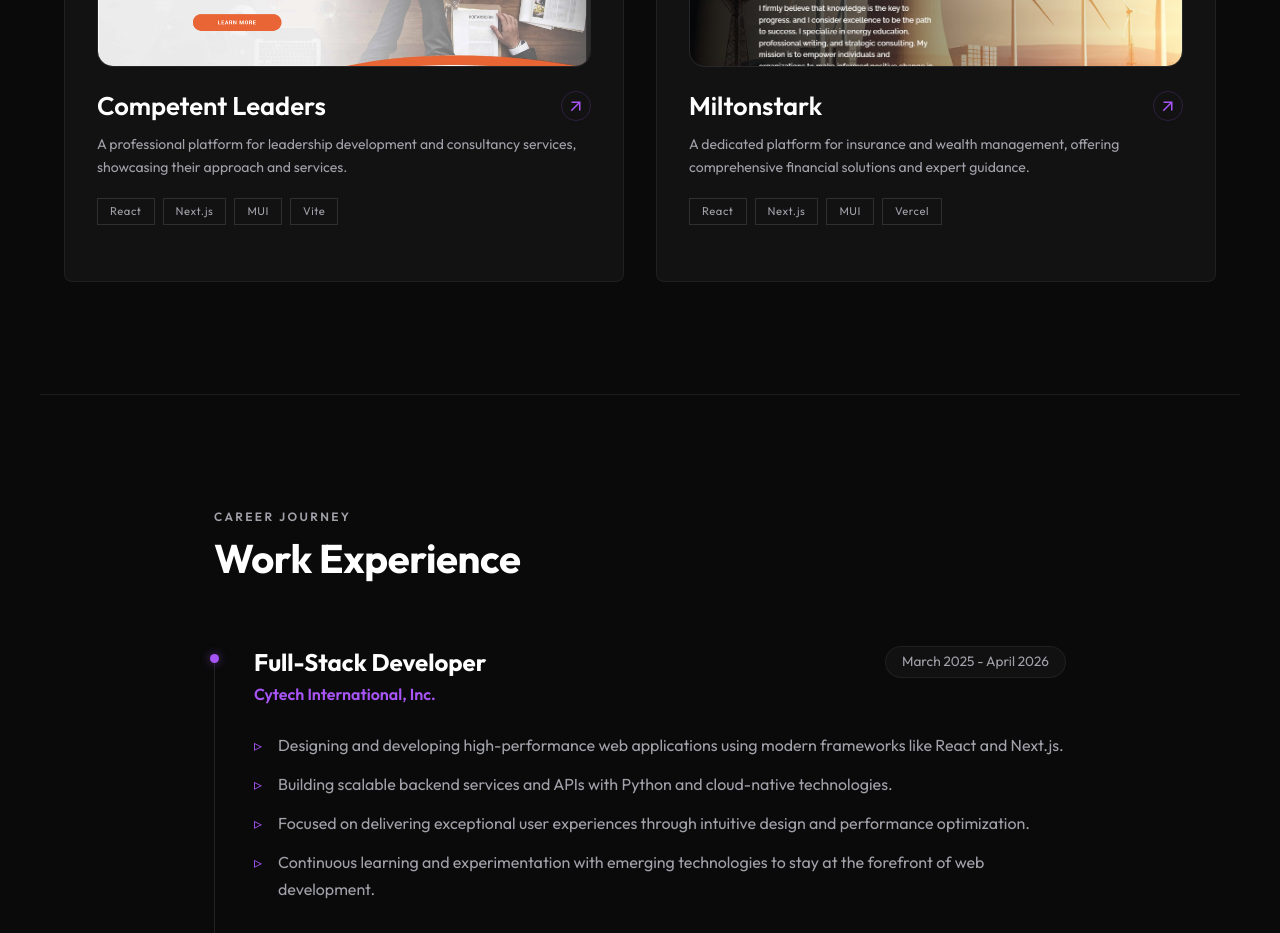
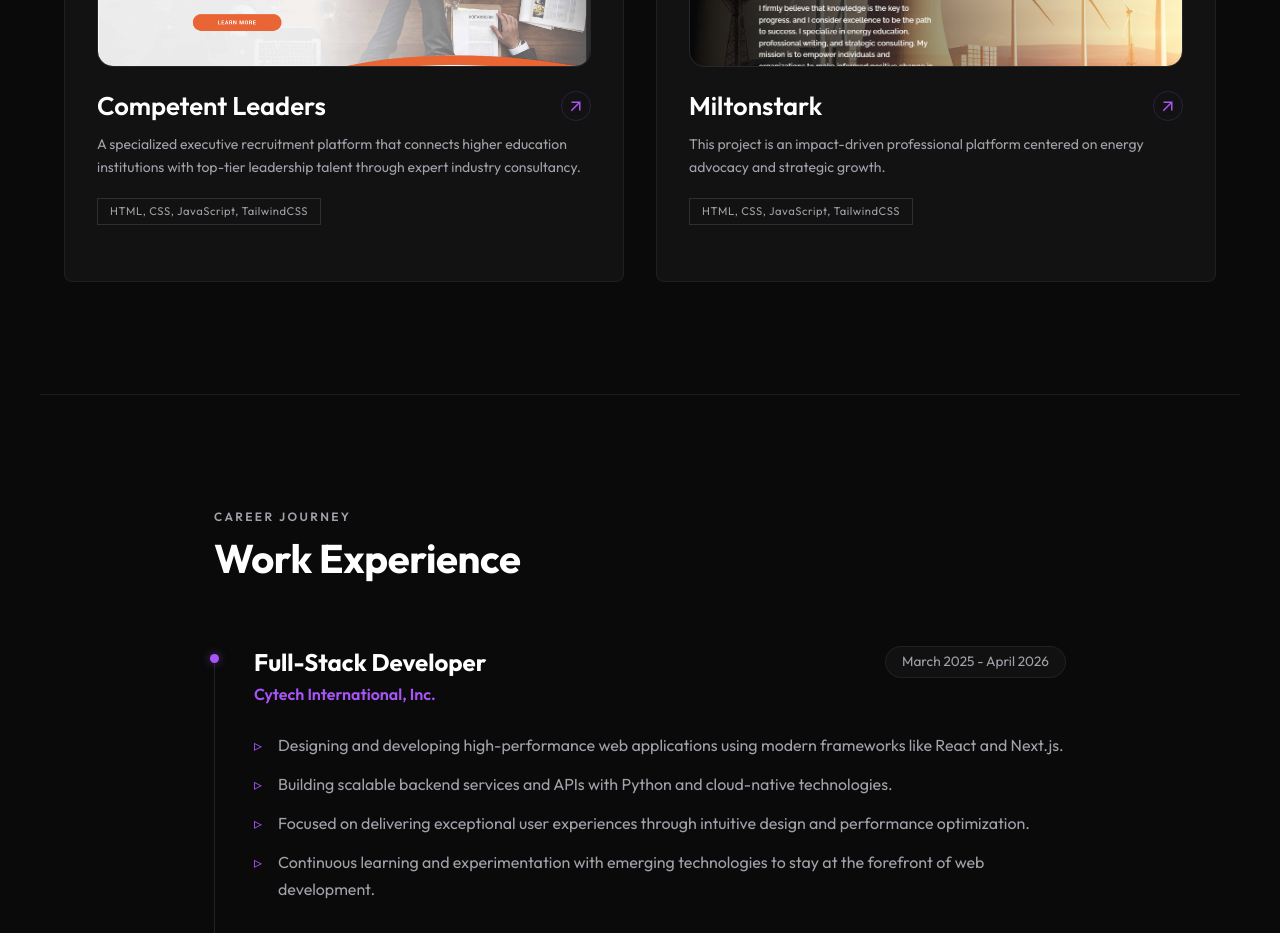
Before and after one commit to valmores/valmores.github.io, a Next.js app: page / in a window 1280 px wide. Shown: the part 1720-2653 px from the top of the page. Built offline with nearby package versions, Linux system fonts and the light colour scheme; a web font is replaced by a local one; what @mui/material-nextjs would draw is missing.

Commit message:
feat: Implement the main portfolio page with hero, work, experience, and contact sections, including data and UI components.

```diff
--- a/app/page.tsx
+++ b/app/page.tsx
@@ -122,8 +122,8 @@ const projects: Project[] = [
   },
   {
     title: 'Competent Leaders',
-    description: 'A professional platform for leadership development and consultancy services, showcasing their approach and services.',
-    tags: ['React', 'Next.js', 'MUI', 'Vite'],
+    description: 'A specialized executive recruitment platform that connects higher education institutions with top-tier leadership talent through expert industry consultancy.',
+    tags: ['HTML, CSS, JavaScript, TailwindCSS'],
     link: 'https://www.competent-leaders.com/',
     image: leader1.src,
     screenshots: [
@@ -135,8 +135,8 @@ const projects: Project[] = [
   },
   {
     title: 'Miltonstark',
-    description: 'A dedicated platform for insurance and wealth management, offering comprehensive financial solutions and expert guidance.',
-    tags: ['React', 'Next.js', 'MUI', 'Vercel'],
+    description: 'This project is an impact-driven professional platform centered on energy advocacy and strategic growth.',
+    tags: ['HTML, CSS, JavaScript, TailwindCSS'],
     link: 'https://www.miltonstark.com/',
     image: milton1.src,
     screenshots: [
```
